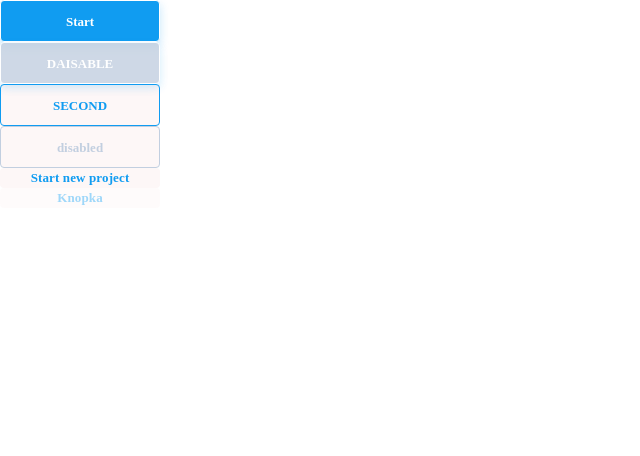
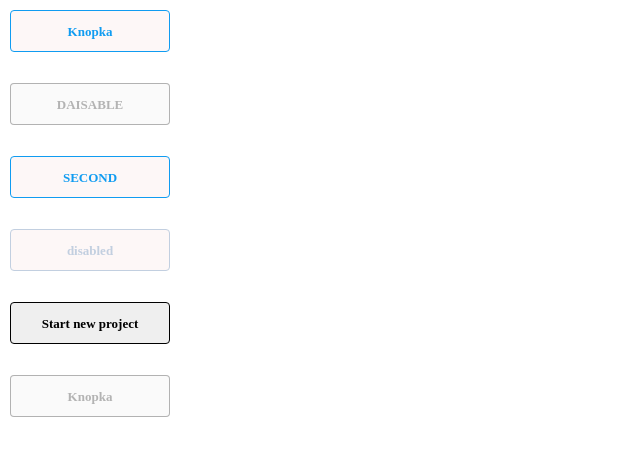
Before and after one commit to organizm/components-base, a React (Create React App) app: page / in a window 1280 px wide. Shown: the top 456 px of the page, without its empty margins (0-640 px from the left). Built offline with nearby package versions, Linux system fonts and the light colour scheme.

Commit message:
Changed to display text between tags
Layout positioning not done, increased padding

```diff
--- a/src/App.css
+++ b/src/App.css
@@ -20,6 +20,8 @@
   align-items: flex-start;
   justify-content: left;
   font-size: calc(10px + 2vmin);
+  /* margin:0 auto; */
+  padding: 10px;
 }
 
 .App-link {
--- a/src/App.js
+++ b/src/App.js
@@ -1,4 +1,5 @@
 import React from 'react';
+// import {Button} from "./components/button/Button";
 import {Button} from "./components/button/Button";
 import './App.css';
 
@@ -8,12 +9,17 @@ function App() {
   return (
     <div className="App">
       <header className="App-header">
-        <Button className="btn-base" size="main" disabled={false} color="" ariaLabel="Start"/>
-        <Button className="btn-base" size="main" disabled={true} color="" ariaLabel="DAISABLE"/>
-        <Button className="btn-base" size="secondary" disabled={false} color="accent_blue" ariaLabel="SECOND"/>
-        <Button className="btn-base" size="secondary" disabled={true} color="" ariaLabel="disabled"/>
-        <Button className="btn-base" size="tertiary" disabled={false} color="" ariaLabel="Start new project"/>
-        <Button className="btn-base" size="tertiary" disabled={true} color="" />
+        <Button className="btn-base" size="btn-main" disabled={false}/>
+        <br></br>
+        <Button className="btn-base" size="btn-main" disabled={true} color="" ariaLabel="DAISABLE"/>
+        <br></br>
+        <Button className="btn-base" size="btn-secondary" disabled={false} ariaLabel="SECOND"/>
+        <br></br>
+        <Button className="btn-base" size="btn-secondary" disabled={true} ariaLabel="disabled"/>
+        <br></br>
+        <Button className="btn-base" size="btn-tertiary" disabled={false} color="" ariaLabel="Start new project"/>
+        <br></br>
+        <Button className="btn-base" size="btn-tertiary" disabled={true} color="" />
       </header>
     </div>
   );
```
